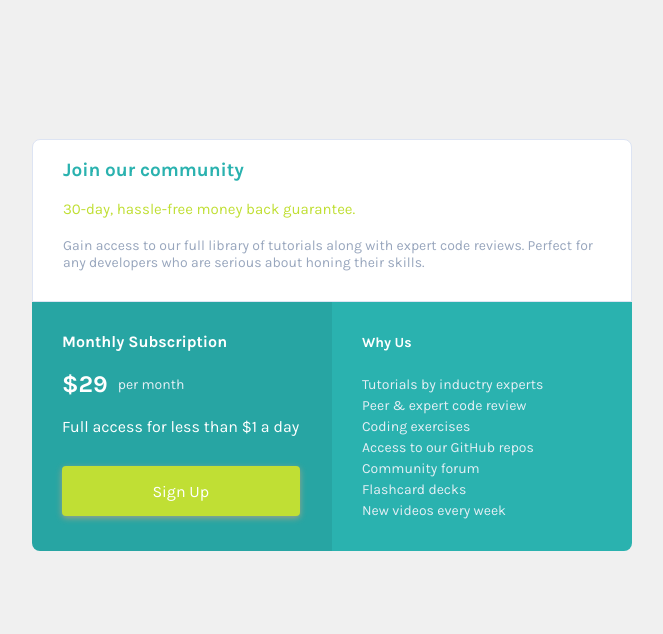
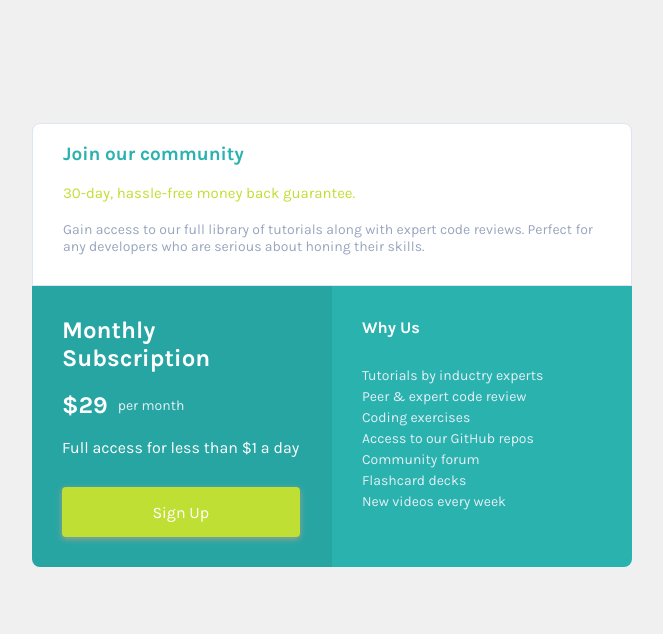
Before and after one commit to whitesoftx/single-price-grid-component, a plain HTML site: page index.html in a window 1280 px wide. Shown: the whole page, without its empty margins (308-971 px from the left). Drawn offline with Linux system fonts and the light colour scheme.

Commit message:
Update index.html

```diff
--- a/index.html
+++ b/index.html
@@ -37,7 +37,7 @@
       </div>
       <div class="bottom-wrapper">
         <div class="container left-container">
-          <h4>Monthly Subscription</h4>
+          <h2>Monthly Subscription</h2>
           <br />
           <p class="price">
             <span class="dollar-sign">$29 </span
@@ -49,7 +49,7 @@
           <button>Sign Up</button>
         </div>
         <div class="container right-container">
-          <h4>Why Us<br /><br /></h4>
+          <h3>Why Us<br /><br /></h3>
           <span class="month-text"
             >Tutorials by inductry experts<br />
             Peer & expert code review<br />
```
